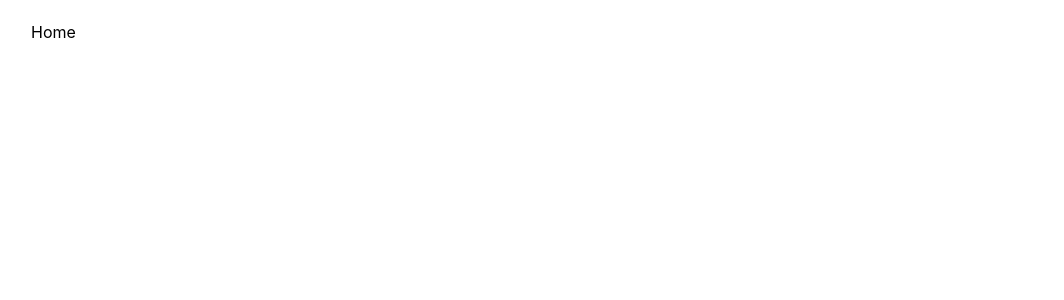
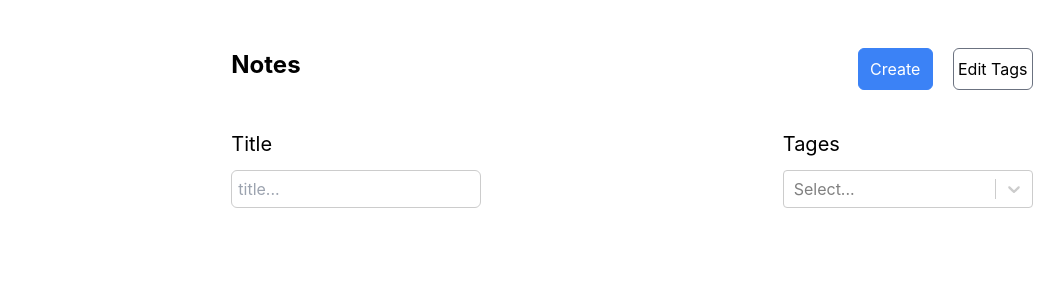
Before and after one commit to MohammedNaderAlGhussin/notes-app, a React (Vite) app: page / in a window 1280 px wide. Shown: the top 300 px of the page, without its empty margins (8-1072 px from the left). Built offline with nearby package versions, Linux system fonts and the light colour scheme.

Commit message:
adding the structure

```diff
--- a/package.json
+++ b/package.json
@@ -13,11 +13,13 @@
     "react": "^18.2.0",
     "react-dom": "^18.2.0",
     "react-router-dom": "^6.16.0",
-    "react-select": "^5.7.4"
+    "react-select": "^5.7.4",
+    "uuid": "^9.0.1"
   },
   "devDependencies": {
     "@types/react": "^18.2.15",
     "@types/react-dom": "^18.2.7",
+    "@types/uuid": "^9.0.4",
     "@typescript-eslint/eslint-plugin": "^6.0.0",
     "@typescript-eslint/parser": "^6.0.0",
     "@vitejs/plugin-react": "^4.0.3",
--- a/src/App.tsx
+++ b/src/App.tsx
@@ -1,9 +1,41 @@
+import { useLocalStorage } from "./hooks/useLocalStorage";
+import { useMemo } from "react";
 import AppRoutes from "./routes/AppRoutes";
+import { NoteData, RawNote, Tag } from "./types/types";
+import { v4 as uuidV4 } from "uuid";
 
 function App() {
+  const [notes, setNotes] = useLocalStorage<RawNote[]>("NOTES", []);
+  const [tags, setTags] = useLocalStorage<Tag[]>("TAGS", []);
+
+  const notesWithTage = useMemo(() => {
+    return notes.map((note) => {
+      return {
+        ...note,
+        tags: tags.filter((tag) => note.tagIds.includes(tag.id)),
+      };
+    });
+  }, [tags, notes]);
+
+  const onCreateNote = ({ tags, ...data }: NoteData) => {
+    setNotes((prevNotes) => {
+      return [
+        ...prevNotes,
+        { ...data, id: uuidV4(), tagIds: tags.map((tag) => tag.id) },
+      ];
+    });
+  };
+
+  const addTag = (tag: Tag) => {
+    setTags((prev) => [...prev, tag]);
+  };
   return (
     <div className="">
-      <AppRoutes />
+      <AppRoutes
+        onSubmit={onCreateNote}
+        onAddTag={addTag}
+        availableTags={tags}
+      />
     </div>
   );
 }
--- a/src/components/NoteForm.tsx
+++ b/src/components/NoteForm.tsx
@@ -1,26 +1,72 @@
 import CreateableReactSelect from "react-select/creatable";
-import { Link } from "react-router-dom";
-import { FormEvent } from "react";
+import { Link, useNavigate } from "react-router-dom";
+import { FormEvent, useRef, useState } from "react";
+import { NoteData, Tag } from "../types/types";
+import { v4 as uuidV4 } from "uuid";
 
-const NoteForm = () => {
-  const onSubmit = (e: FormEvent) => {
+export type NoteFormProps = {
+  onSubmit: (data: NoteData) => void;
+  onAddTag: (tag: Tag) => void;
+  availableTags: Tag[];
+};
+const NoteForm = ({ onSubmit, onAddTag, availableTags }: NoteFormProps) => {
+  const titleRef = useRef<HTMLInputElement>(null);
+  const markDownRef = useRef<HTMLTextAreaElement>(null);
+  const [selectedTags, setSelectedTags] = useState<Tag[]>([]);
+  const navigate = useNavigate();
+
+  const handelSubmit = (e: FormEvent) => {
     e.preventDefault();
+
+    onSubmit({
+      title: titleRef.current!.value,
+      markdown: markDownRef.current!.value,
+      tags: selectedTags,
+    });
+    navigate("..");
   };
   return (
-    <form onSubmit={onSubmit}>
-      <div className="flex flex-col gap-4 mt-10 mx-auto p-5 lg:w-[70%]">
+    <form onSubmit={handelSubmit}>
+      <div className="from-container">
         <div className="title flex flex-col gap-3 mb-3 sm:flex-row md:gap-0 justify-between">
           <div className="from-wrapper ">
             <label className="label" htmlFor="">
               Title
             </label>
-            <input className="input " type="text" placeholder="title..." />
+            <input
+              className="input "
+              type="text"
+              placeholder="title..."
+              ref={titleRef}
+              required
+            />
           </div>
           <div className="from-wrapper ">
             <label className="label" htmlFor="">
               Tages
             </label>
-            <CreateableReactSelect isMulti className="w-[250px]" />
+            <CreateableReactSelect
+              value={selectedTags.map((tag) => {
+                return { label: tag.label, value: tag.id };
+              })}
+              onCreateOption={(label) => {
+                const newTag = { id: uuidV4(), label };
+                onAddTag(newTag);
+                setSelectedTags((prev) => [...prev, newTag]);
+              }}
+              options={availableTags.map((tag) => {
+                return { label: tag.label, value: tag.id };
+              })}
+              onChange={(tags) => {
+                setSelectedTags(
+                  tags.map((tag) => {
+                    return { label: tag.label, id: tag.value };
+                  })
+                );
+              }}
+              isMulti
+              className="w-[250px]"
+            />
           </div>
         </div>
         <div className="from-wrapper ">
@@ -33,20 +79,16 @@ const NoteForm = () => {
             id=""
             rows={10}
             placeholder="Type something..."
+            ref={markDownRef}
+            required
           ></textarea>
         </div>
-        <div className="flex flex-row gap-5 justify-end mt-2 ">
-          <button
-            className="  border border-blue-500 bg-blue-500 hover:bg-blue-700 duration-300 text-white py-2 w-[75px] rounded-md"
-            type="submit"
-          >
+        <div className="btn-wrapper ">
+          <button className="blue-btn" type="submit">
             Save
           </button>
           <Link to="..">
-            <button
-              className="border border-gray-500 py-2 w-[75px] rounded-md hover:bg-gray-500 hover:text-white duration-300"
-              type="button"
-            >
+            <button className="gray-btn" type="button">
               Cancel
             </button>
           </Link>
--- /dev/null
+++ b/src/components/NoteList.tsx
@@ -0,0 +1,69 @@
+import { useState } from "react";
+import { Link } from "react-router-dom";
+import ReactSelect from "react-select";
+import { Tag } from "../types/types";
+
+type NoteListProps = {
+  availableTags: Tag[];
+};
+const NoteList = ({ availableTags }: NoteListProps) => {
+  const [title, setTitle] = useState("");
+  const [selectedTags, setSelectedTags] = useState<Tag[]>([]);
+
+  return (
+    <div className="from-container mt-0 gap-10">
+      <div className="flex flex-row justify-between items-center">
+        <h1 className="font-bold text-2xl">Notes</h1>
+        <div className="btn-wrapper ">
+          <Link to="/new">
+            <button className="blue-btn" type="button">
+              Create
+            </button>
+          </Link>
+          <button className="gray-btn w-[80px]" type="button">
+            Edit Tags
+          </button>
+        </div>
+      </div>
+      <div className="title flex flex-col gap-3 mb-3 sm:flex-row md:gap-0 justify-between">
+        <div className="from-wrapper ">
+          <label className="label" htmlFor="">
+            Title
+          </label>
+          <input
+            className="input "
+            type="text"
+            placeholder="title..."
+            required
+            value={title}
+            onChange={(e) => setTitle(e.target.value)}
+          />
+        </div>
+        <div className="from-wrapper ">
+          <label className="label" htmlFor="">
+            Tages
+          </label>
+          <ReactSelect
+            value={selectedTags.map((tag) => {
+              return { label: tag.label, value: tag.id };
+            })}
+            options={availableTags.map((tag) => {
+              return { label: tag.label, value: tag.id };
+            })}
+            onChange={(tags) => {
+              setSelectedTags(
+                tags.map((tag) => {
+                  return { label: tag.label, id: tag.value };
+                })
+              );
+            }}
+            isMulti
+            className="w-[250px]"
+          />
+        </div>
+      </div>
+    </div>
+  );
+};
+
+export default NoteList;
--- /dev/null
+++ b/src/hooks/useLocalStorage.ts
@@ -0,0 +1,25 @@
+import { useState, useEffect } from "react";
+
+export const useLocalStorage = <T>(
+  key: string,
+  initialValue: T | (() => T)
+) => {
+  const [value, setValue] = useState<T>(() => {
+    const jsonValue = localStorage.getItem(key);
+    if (jsonValue == undefined) {
+      if (typeof initialValue === "function") {
+        return (initialValue as () => T)();
+      } else {
+        return initialValue;
+      }
+    } else {
+      return JSON.parse(jsonValue);
+    }
+  });
+
+  useEffect(() => {
+    localStorage.setItem(key, JSON.stringify(value));
+  }, [value, key]);
+
+  return [value, setValue] as [T, typeof setValue];
+};
--- a/src/index.css
+++ b/src/index.css
@@ -28,6 +28,18 @@ body {
   .input {
     @apply w-[250px] border border-[#ccc] rounded-md p-1.5 focus:outline-none focus:ring-2 focus:ring-blue-500;
   }
+  .btn-wrapper {
+    @apply flex flex-row gap-5 justify-end mt-2;
+  }
+  .blue-btn {
+    @apply border border-blue-500 bg-blue-500 hover:bg-blue-700 duration-300 text-white py-2 w-[75px] rounded-md;
+  }
+  .gray-btn {
+    @apply border border-gray-500 py-2 w-[75px] rounded-md hover:bg-gray-500 hover:text-white duration-300;
+  }
+  .from-container {
+    @apply flex flex-col gap-4 mt-10 mx-auto p-5 lg:w-[70%];
+  }
 }
 @layer utilities {
   input:focus::placeholder,
--- a/src/pages/NewNote.tsx
+++ b/src/pages/NewNote.tsx
@@ -1,10 +1,21 @@
 import NoteForm from "../components/NoteForm";
+import { NoteData, Tag } from "../types/types";
 
-const NewNote = () => {
+type NewNoteProps = {
+  onSubmit: (data: NoteData) => void;
+  onAddTag: (tag: Tag) => void;
+  availableTags: Tag[];
+};
+
+const NewNote = ({ onSubmit, onAddTag, availableTags }: NewNoteProps) => {
   return (
     <>
       <h1 className="mb-5 font-bold text-2xl">New Note</h1>
-      <NoteForm />
+      <NoteForm
+        onSubmit={onSubmit}
+        onAddTag={onAddTag}
+        availableTags={availableTags}
+      />
     </>
   );
 };
--- a/src/routes/AppRoutes.tsx
+++ b/src/routes/AppRoutes.tsx
@@ -1,12 +1,28 @@
 import { Routes, Route, Navigate } from "react-router-dom";
 import NewNote from "../pages/NewNote";
+import { NoteData, Tag } from "../types/types";
+import NoteList from "../components/NoteList";
 
-const AppRoutes = () => {
+type AppRoutesProps = {
+  onSubmit: (data: NoteData) => void;
+  onAddTag: (tag: Tag) => void;
+  availableTags: Tag[];
+};
+const AppRoutes = ({ onSubmit, onAddTag, availableTags }: AppRoutesProps) => {
   return (
     <div className="container xl:max-w-[1250px] py-5 px-6 mx-auto">
       <Routes>
-        <Route path="/" element={<h1>Home</h1>} />
-        <Route path="/new" element={<NewNote />} />
+        <Route path="/" element={<NoteList availableTags={availableTags} />} />
+        <Route
+          path="/new"
+          element={
+            <NewNote
+              onSubmit={onSubmit}
+              onAddTag={onAddTag}
+              availableTags={availableTags}
+            />
+          }
+        />
         <Route path="/:id">
           <Route index element={<h1>Show</h1>} />
           <Route path="edit" element={<h1>Edit</h1>} />
--- a/src/types/types.ts
+++ b/src/types/types.ts
@@ -8,6 +8,16 @@ export type Tag = {
 };
 export type NoteData = {
   title: string;
-  body: string;
+  markdown: string;
   tags: Tag[];
 };
+
+//similar to the NoteData type but instead of storing the tags we will store the id of the tags
+export type RawNote = {
+  id: string;
+} & RawNoteData ;
+export type RawNoteData = {
+  title: string;
+  markdown: string;
+  tagIds: string[];
+};
```
Also changed, not shown: 1 other file (tests, documents, lock files or other folders).
